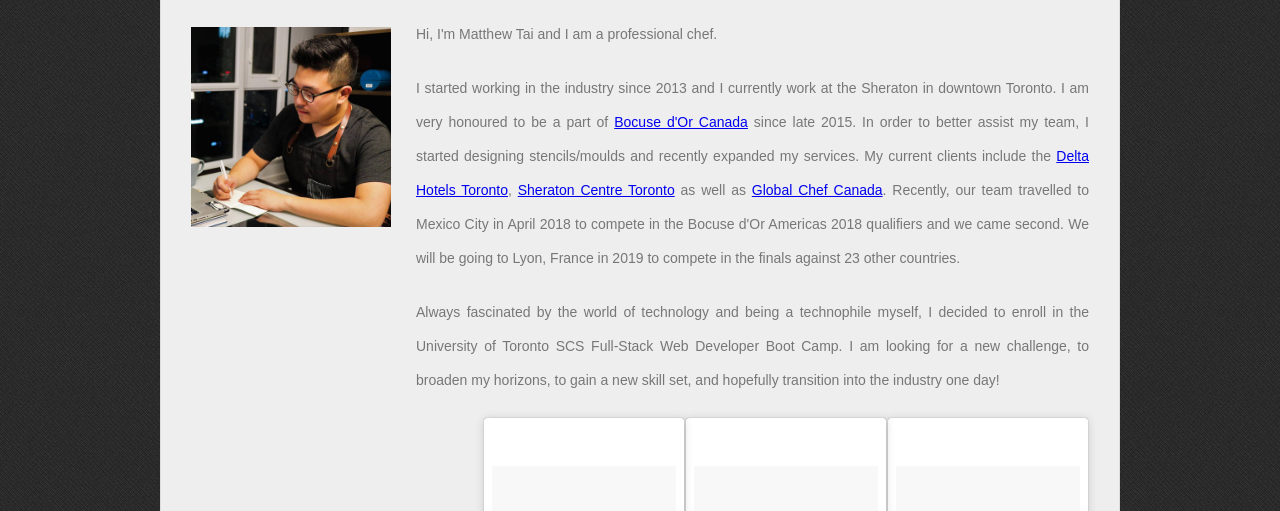
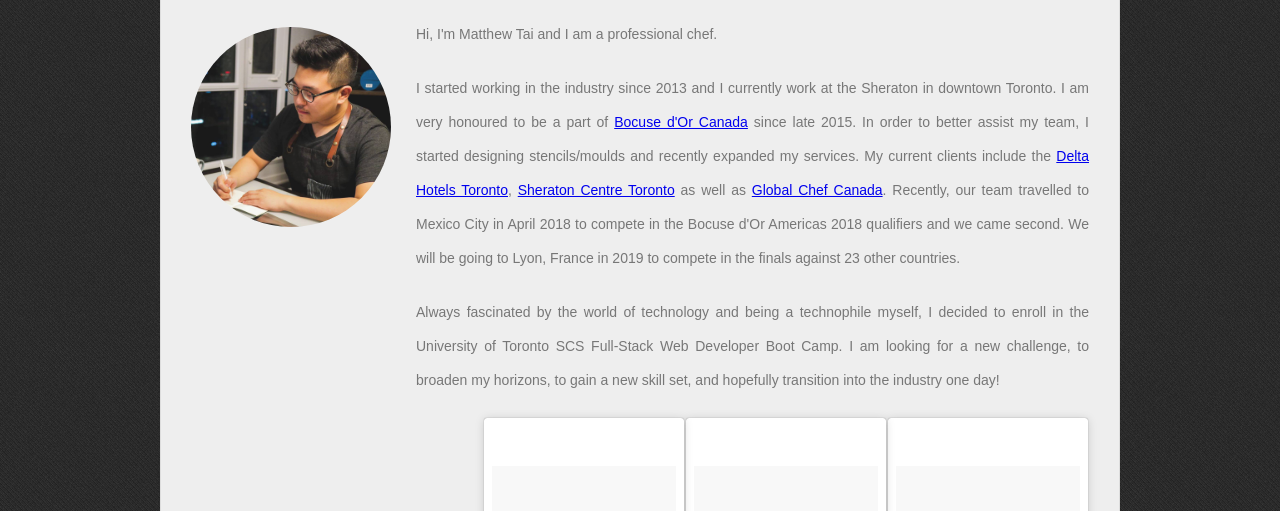
Before and after one commit to matthewtai/Basic-Portfolio, a plain HTML site: page index.html in a window 1280 px wide. Shown: the part 236-747 px from the top of the page. Drawn offline with Linux system fonts and the light colour scheme; a script that the page names is missing.

Commit message:
second commit

```diff
--- a/assets/css/style.css
+++ b/assets/css/style.css
@@ -67,7 +67,7 @@ h3 {
 
 #profilepic {
   float:left;
-  height:640px;
+  height:calc(100vh - 450px);
 }
 #logo {
   float: left;
@@ -178,6 +178,8 @@ h2 {
   height: auto;
   margin-top: 10px;
   margin-right: 25px;
+  opacity: 0.9;
+  border-radius:50%;
 }
 
 /* contact page */
--- a/index.html
+++ b/index.html
@@ -27,9 +27,9 @@
   <div id="main-container" class="container">
     <section class="main-section">
       <h1>About Me</h1>
-      <div id="profilepic">
+      <aside id="profilepic">
         <img src="assets/images/profile.jpg" class="auth-image" alt="Matthew">
-      </div>
+      </aside>
       <p>Hi, I'm Matthew Tai and I am a professional chef.</p>
 
       <p>I started working in the industry since 2013 and I currently work at the Sheraton in downtown Toronto. I am very honoured
@@ -42,8 +42,8 @@
         2018 qualifiers and we came second. We will be going to Lyon, France in 2019 to compete in the finals against 23
         other countries.</p>
 
-      <p>Always fascinated by the world of technology and being a technophile myself, I decided to enroll in the University of
-        Toronto SCS Full-Stack Web Developer Boot Camp. I am looking for a new challenge, to broaden my horizons, to gain
+      <p>Always fascinated by the world of technology and being a technophile myself, I decided to enroll in the University
+        of Toronto SCS Full-Stack Web Developer Boot Camp. I am looking for a new challenge, to broaden my horizons, to gain
         a new skill set, and hopefully transition into the industry one day!</p>
 
       <blockquote class="instagram-media" data-instgrm-captioned data-instgrm-permalink="https://www.instagram.com/p/BhfHP8LhTun/"
```
